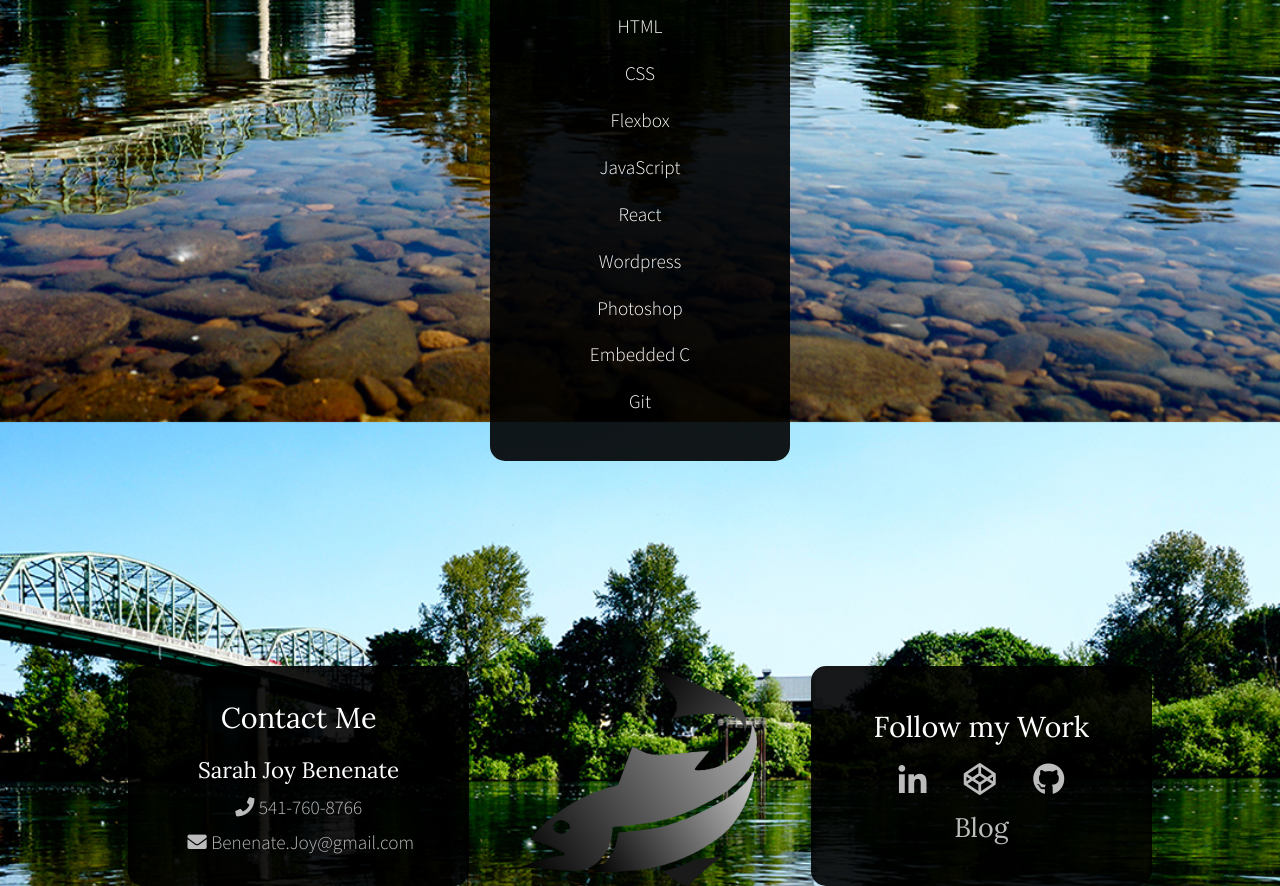
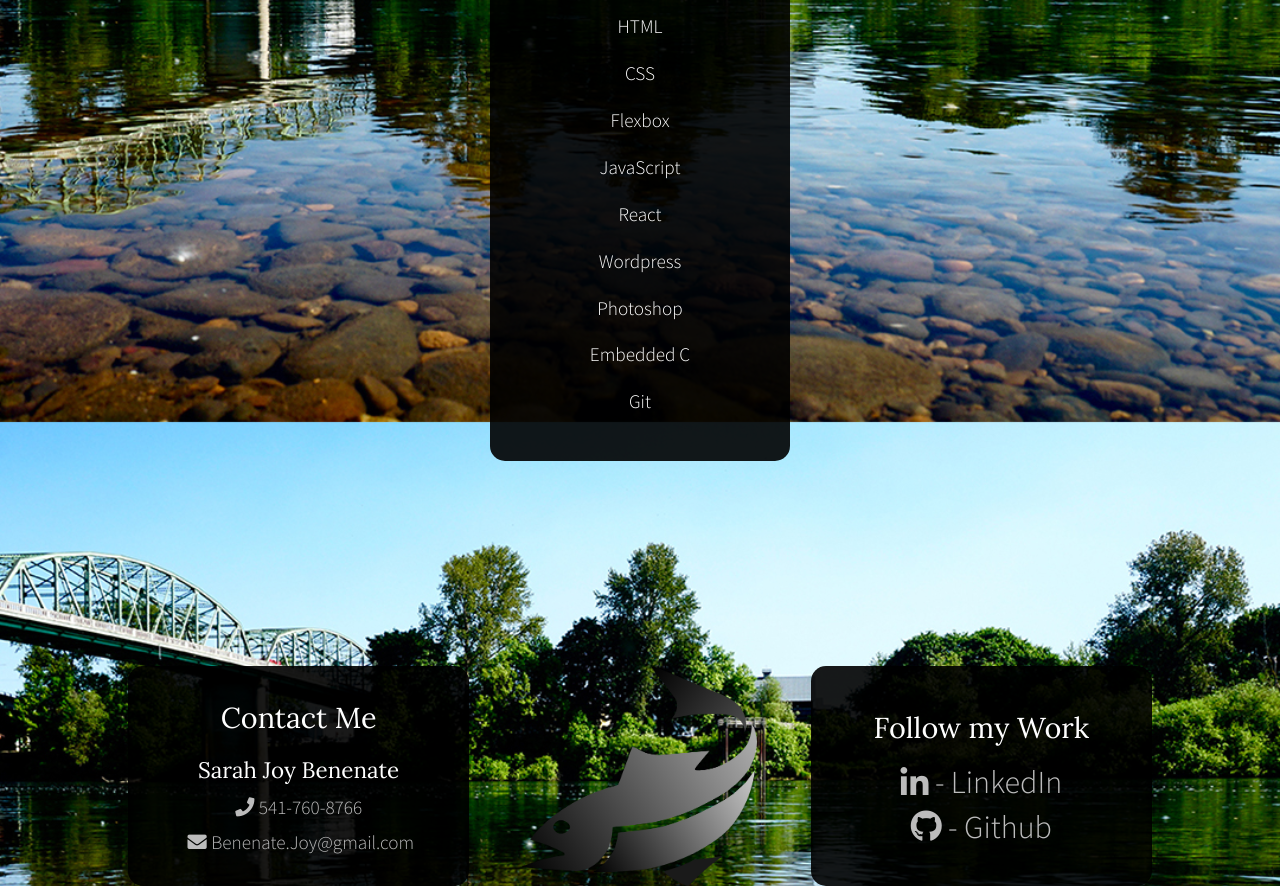
Before and after one commit to sjbenenate/portfolio-site-rev2, a plain HTML site: page index.html in a window 1280 px wide. Shown: the part 1978-2864 px from the top of the page. Drawn offline with nearby package versions, Linux system fonts and the light colour scheme.

Commit message:
follow links removed codepen and blog

```diff
--- a/css/main.css
+++ b/css/main.css
@@ -475,9 +475,8 @@ ul {
 }
 
 #follow ul li {
-  display: inline-block;
+  display: block;
 
-  padding-right: 10%;
   font-size: 2em;
 }
 #follow ul li.last-media {
--- a/index.html
+++ b/index.html
@@ -150,12 +150,8 @@
       <div id="follow" class="content-center box-style">
         <h2>Follow my Work</h2>
         <ul>
-          <li><a href="https://www.linkedin.com/in/sarah-benenate-75938875/" target="_blank"><i class="fab fa-linkedin-in"></i></a></li>
-          <li><a href="https://codepen.io/sjbenenate/" target="_blank"><i class="fab fa-codepen"></i></i></a></li>
-          <li class="last-media"><a href="https://github.com/sjbenenate" target="_blank"><i class="fab fa-github"></i></a></li>
-        </ul>
-        <ul>
-          <li class="page-link"><a href="http://blog.sarahbenenate.com/"><h3>Blog</h3></a></li>
+          <li><a href="https://www.linkedin.com/in/sarah-benenate-75938875/" target="_blank"><i class="fab fa-linkedin-in"></i> - LinkedIn</a></li>
+          <li class="last-media"><a href="https://github.com/sjbenenate" target="_blank"><i class="fab fa-github"></i> - Github</a></li>
         </ul>
       </div>
     </footer>
```
